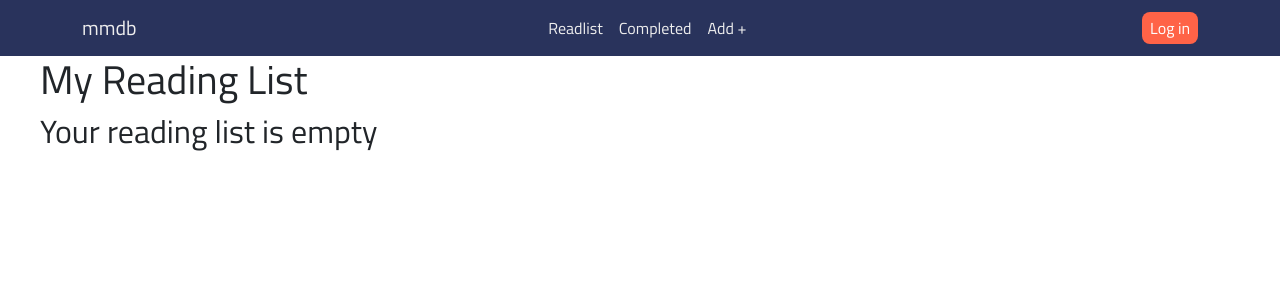
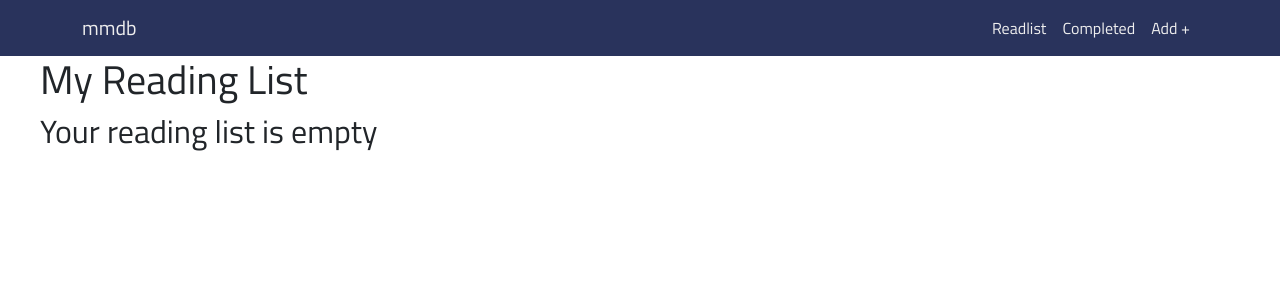
Before and after one commit to calbertan/mmdb, a React (Create React App) app: page / in a window 1280 px wide. Shown: the top 300 px of the page. Built offline with nearby package versions, Linux system fonts and the light colour scheme.

Commit message:
removed signup

```diff
--- a/src/components/Header.js
+++ b/src/components/Header.js
@@ -184,9 +184,9 @@
                     <Nav.Link className="navlist" href="/completed">Completed</Nav.Link>
                     <Nav.Link className="navlist" href="/add">Add +</Nav.Link>
                 </Nav>
-                <Nav className="ms-auto">
+                {/* <Nav className="ms-auto">
                     <button className="btn-signup" onClick={toggleModal}>Log in</button>
-                </Nav>
+                </Nav> */}
                 </Navbar.Collapse>
             </Container>
 
```
